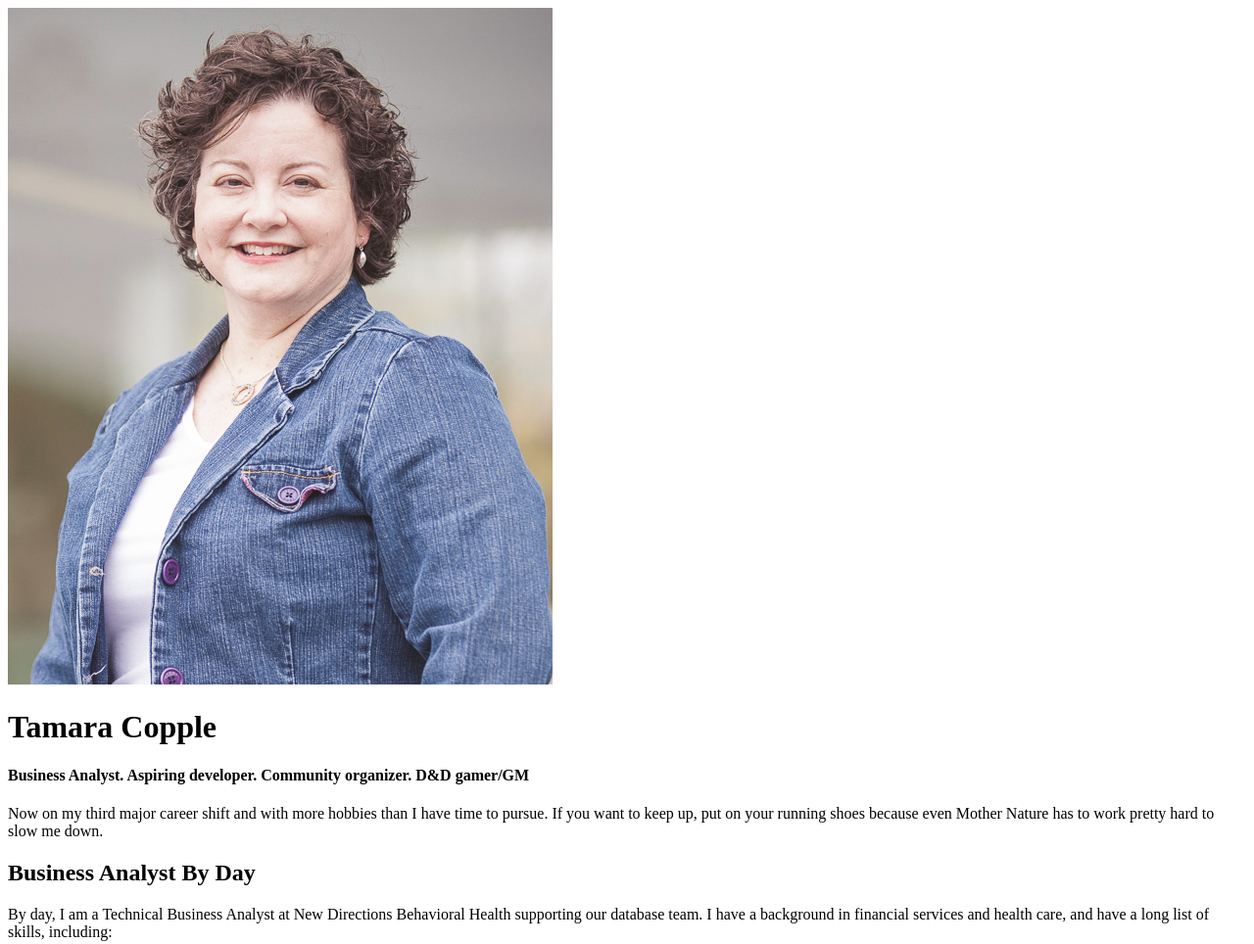
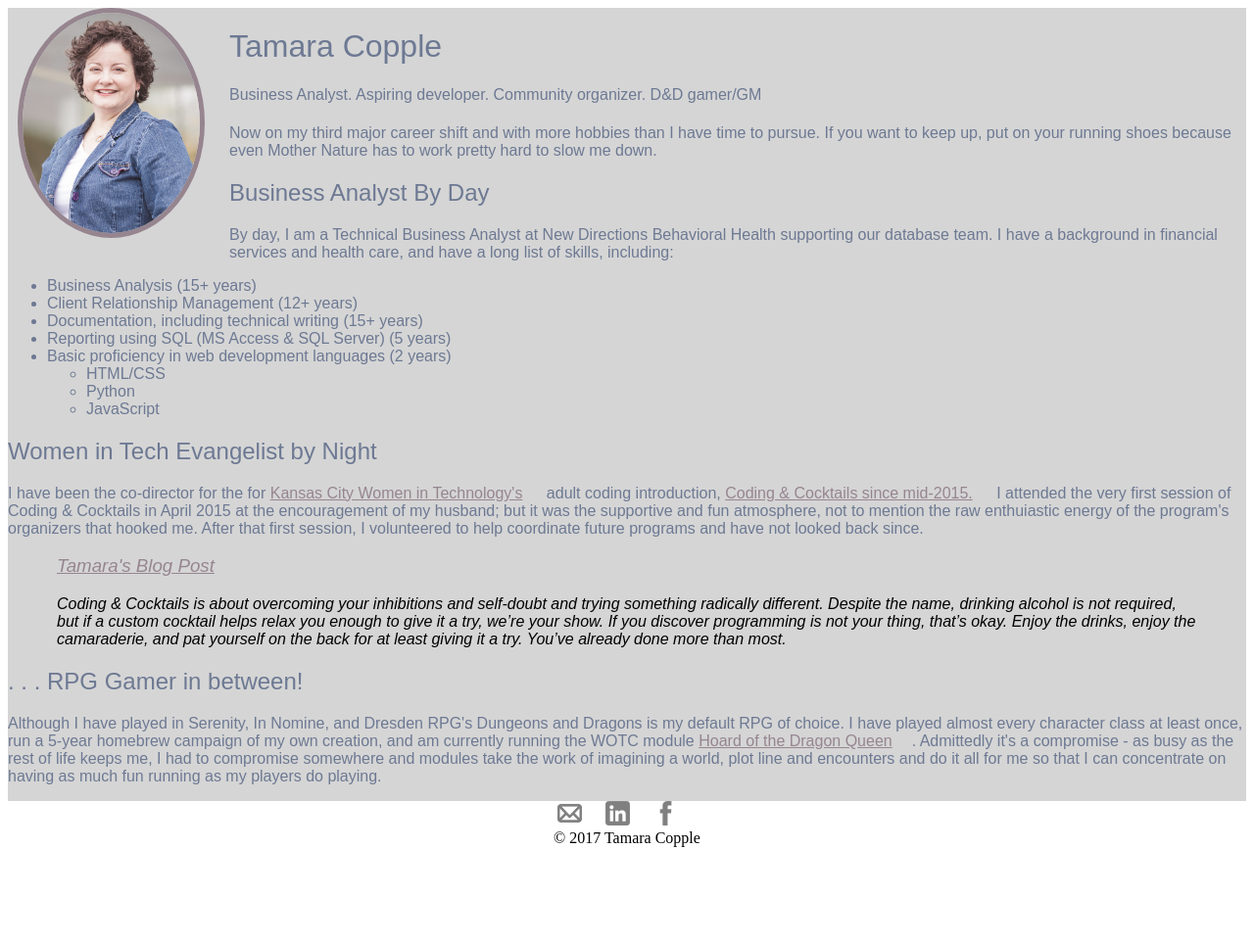
Before and after one commit to TamaraCopple/html-me-something, a plain HTML site: page index.html in a window 1280 px wide. Shown: the top 964 px of the page at 98% size. After the commit the page ends 873 px from the top, so only its background shows below. Drawn offline with Linux system fonts and the light colour scheme.

Commit message:
CSS Styling and images added.

```diff
--- a/index.html
+++ b/index.html
@@ -4,6 +4,7 @@
     <meta charset="UTF-8">
     <meta name="viewport" content="width=device-width, initial-scale=1.0">
     <meta http-equiv="X-UA-Compatible" content="ie=edge">
+    <link rel="stylesheet" type="text/css" href="styles.css">
     <title>Document</title>
 </head>
 <body>
@@ -44,9 +45,10 @@
 <p>Although I have played in Serenity, In Nomine, and Dresden RPG's Dungeons and Dragons is my default RPG of choice. I have played almost every character class at least once, run a 5-year homebrew campaign of my own creation, and am currently running the WOTC module <a href="http://dnd.wizards.com/products/tabletop-games/rpg-products/hoard-dragon-queen">Hoard of the Dragon Queen</a>. Admittedly it's a compromise - as busy as the rest of life keeps me, I had to compromise somewhere and modules take the work of imagining a world, plot line and encounters and do it all for me so that I can concentrate on having as much fun running as my players do playing.</p>
 </main>
 <footer>
-    Email: <a href="mailto:tamara.copple@gmail.com">Tamara Copple</a>
-    Linkedin: <a href="http://linkedin.com/in/tamaracopple">LinkedIn</a>
-    Facebook: <a href="http://facebook.com/tamaracopple"></a>
+    <a href="mailto:tamara.copple@gmail.com"><img src="images/mail.png" alt="mail icon" class = "icon"></a></a>
+    <a href="http://linkedin.com/in/tamaracopple"><img src="images/li.png" alt="LinkedIn Icon" class = "icon"></a></a>
+    <a href="http://facebook.com/tamaracopple"><img src="images/fb.png" alt="Facebook Image" class = "icon"></a></a><br>
+    &copy; 2017 Tamara Copple
 </footer>
 </body>
 </html>
--- /dev/null
+++ b/styles.css
@@ -0,0 +1,51 @@
+/*
+Dusty (dark) - #96858F
+Lavendar (#6D7993)
+Overcast (#9099A2)
+Paper (#D5D5D5)
+*/
+
+p, li{
+        color: #6D7993;
+}
+
+main {
+    font-family: sans-serif;
+    background-color: #D5D5D5;
+    align-content: center;
+}
+
+h1, h2, h3, h4 {
+    font-family: sans-serif;
+    font-weight: 50;
+    color: #6D7993;
+
+}
+.image {
+    width: auto;
+    height: 225px;
+    border-radius: 50%;
+    float: left;
+    margin: 0 25px 25px 10px;
+    border-color: #96858F;
+    border-width: 5px;
+    border-style: solid;
+}
+article {
+    font-style: italic;
+    margin-left: 50px;
+    margin-right: 50px;
+}
+footer {
+	text-align: center;
+	}
+
+a:link, footer a:visited {
+	margin-right: 20px;
+    color: #96858F;
+	}
+
+.icon{
+    width: 25px;
+    height: 25px;
+}
```
Also changed, not shown: images/fb.png (added), images/li.png (added), images/mail.png (added).
